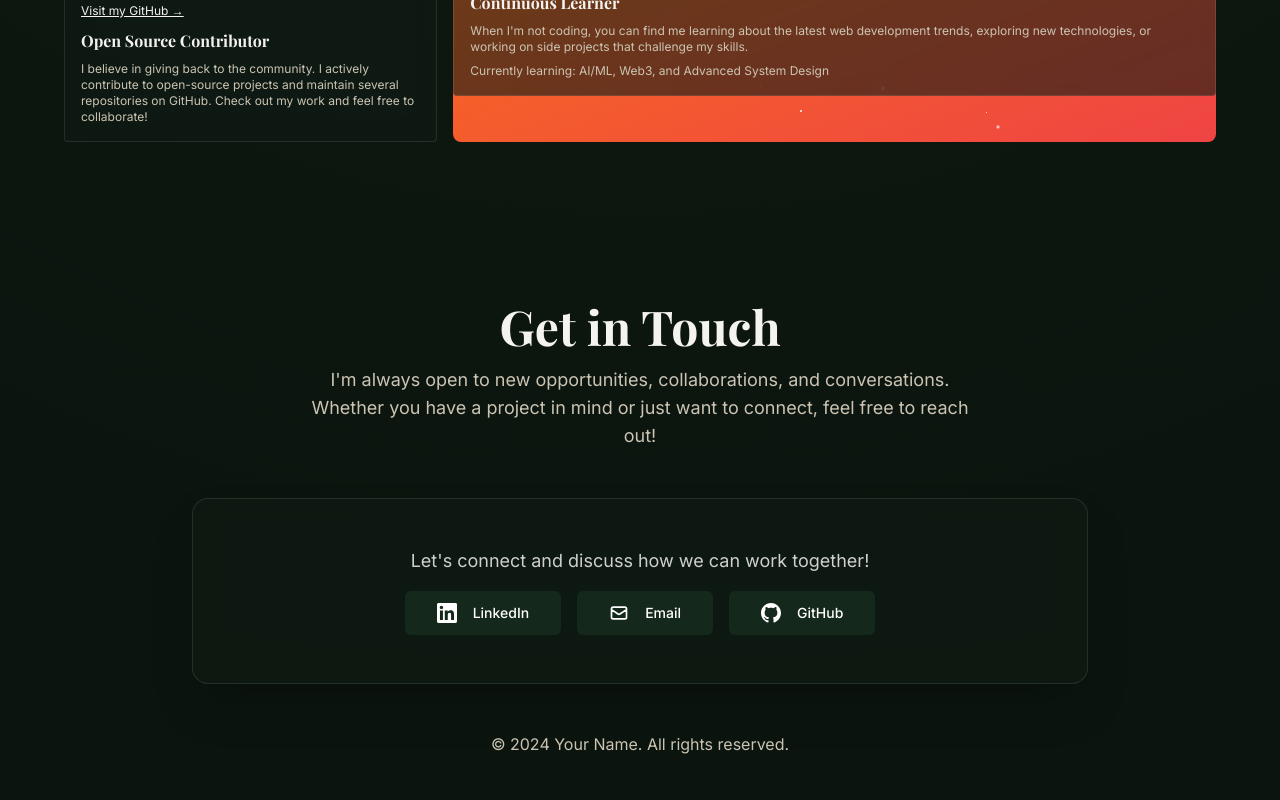
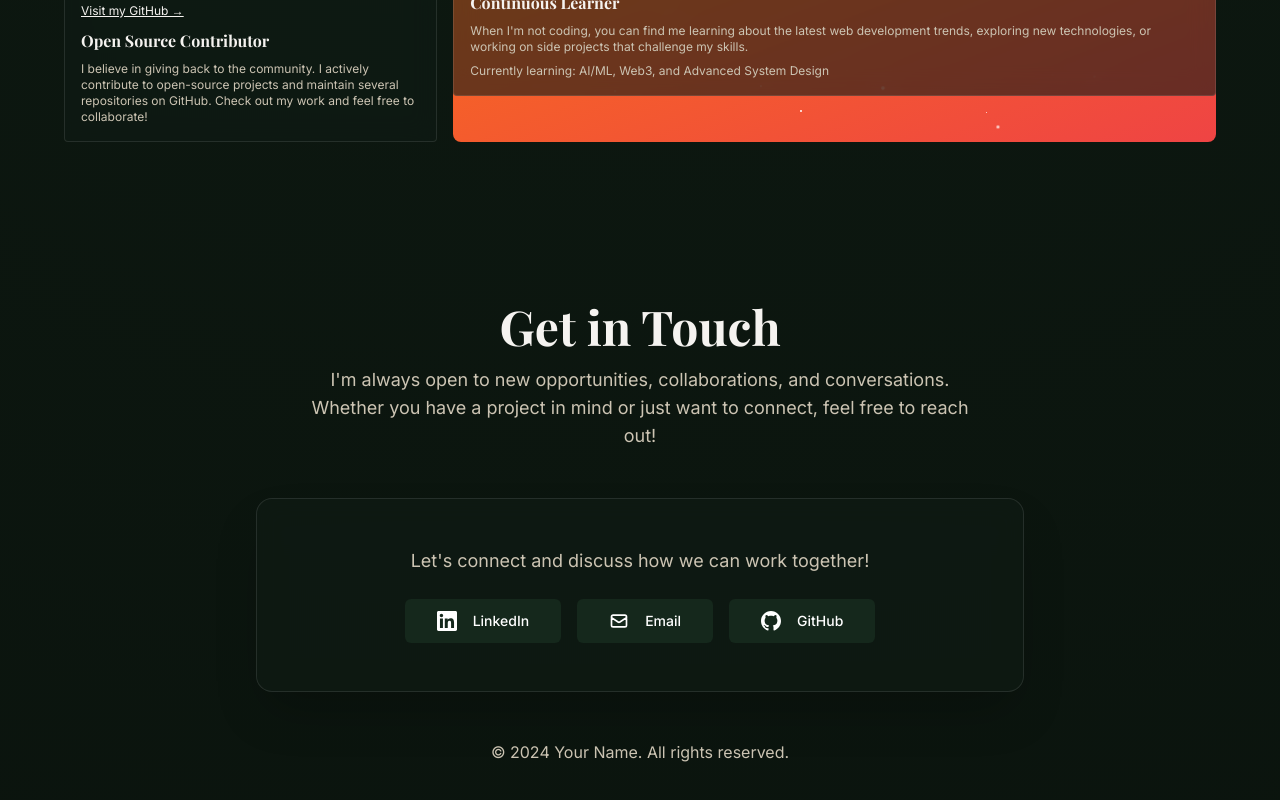
Before and after one commit to Daliadea/Personal-website-portfolio, a Next.js app: page / in a window 1280 px wide. Shown: the part 2674-3474 px from the top of the page. Built offline with nearby package versions, Linux system fonts and the light colour scheme.

Commit message:
Polish Contact section with refined glassmorphism layout - Add max-w-3xl and centered flexbox layout - Simplify structure with direct flex-col and gap-6 - Update text color to text-muted-foreground - Maintain elegant outline buttons and dark glass aesthetic

```diff
--- a/components/Contact.tsx
+++ b/components/Contact.tsx
@@ -28,11 +28,9 @@ export default function Contact() {
           transition={{ duration: 0.6, delay: 0.2 }}
           viewport={{ once: true }}
           whileHover={{ scale: 1.02 }}
-          className="bg-[#0F1C15]/60 backdrop-blur-md border border-white/10 rounded-2xl p-8 md:p-12 shadow-2xl hover:shadow-3xl transition-all duration-300"
+          className="bg-[#0F1C15]/60 backdrop-blur-md border border-white/10 rounded-2xl p-8 md:p-12 shadow-2xl max-w-3xl mx-auto text-center flex flex-col items-center gap-6 hover:shadow-3xl transition-all duration-300"
         >
-          <div className="space-y-6">
-            <div className="text-center space-y-4">
-              <p className="text-white/80 text-lg">
+          <p className="text-muted-foreground text-lg">
             Let&apos;s connect and discuss how we can work together!
           </p>
           <div className="flex flex-col sm:flex-row gap-4 justify-center">
@@ -97,8 +95,6 @@ export default function Contact() {
               GitHub
             </Button>
           </div>
-            </div>
-          </div>
         </motion.div>
 
         <motion.div
```
Lines whose indentation alone changed are shown as unchanged.
